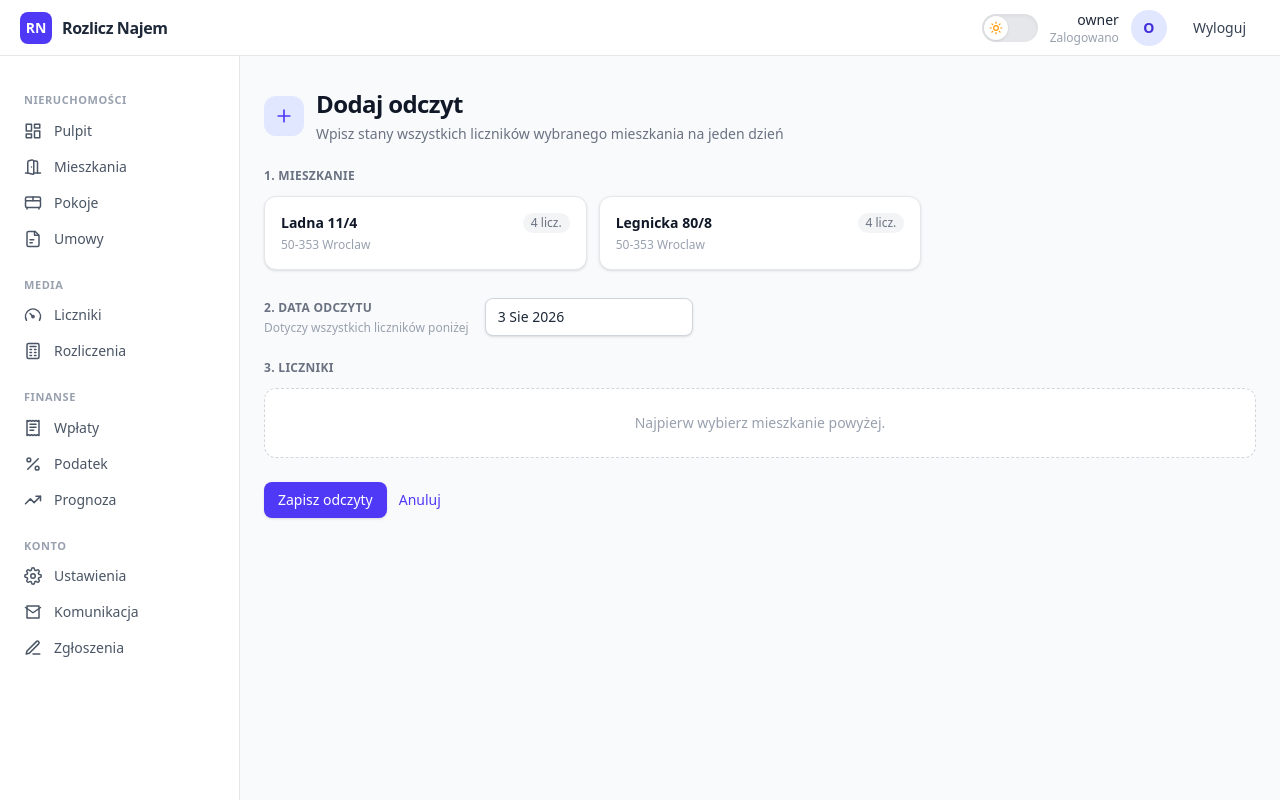
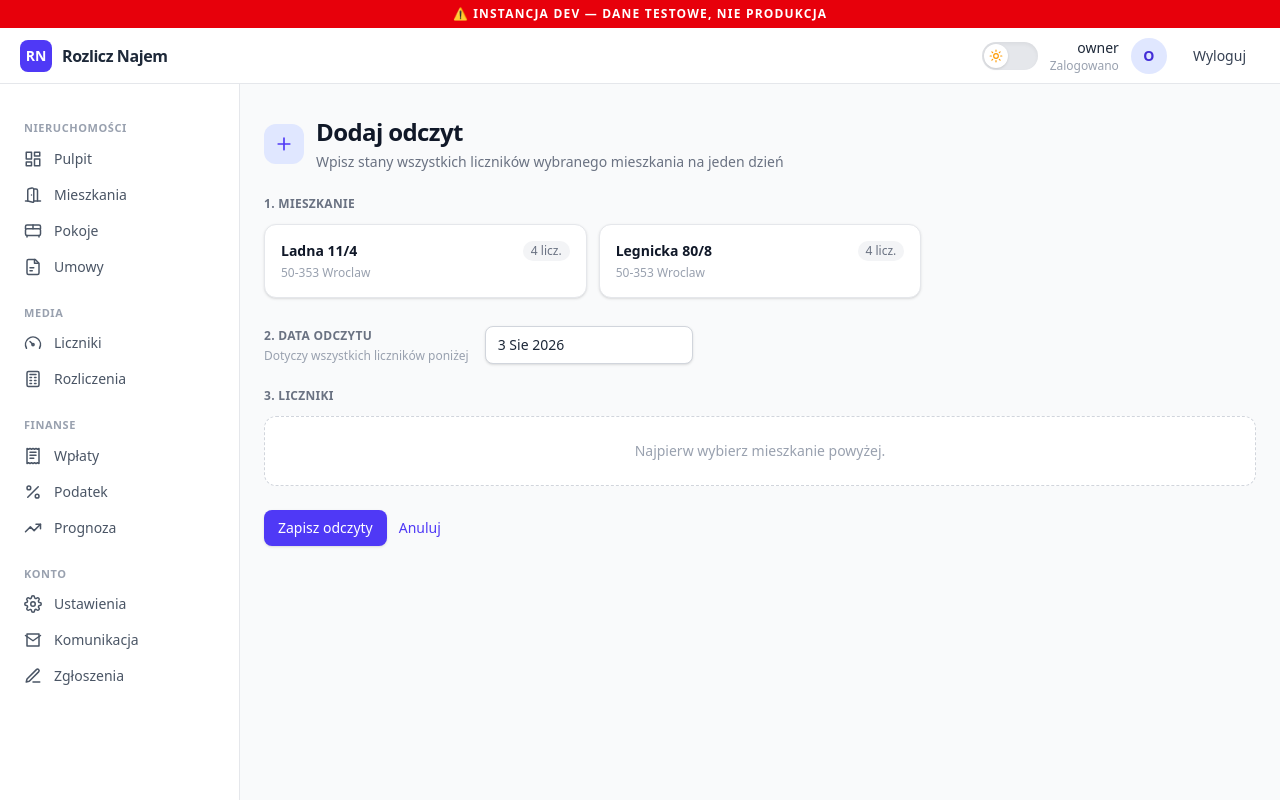
Before and after one commit to jdrwal/npbeta-py, a Django app: page /readings/add/ in a window 1280 px wide. Run offline with Django 5.2, Linux system fonts and the light colour scheme; a user stored in the database is signed in; data comes from the database, SQL or seed files in the repository; style sheets or scripts are compiled from the project's sources; parts of the project's set-up code (start-up, migrations or seed data) failed here and were passed over.

Commit message:
feat(ui): bright red DEV instance banner when DEBUG is on
A new dev_flags context processor exposes is_dev (settings.DEBUG); base.html renders a full-width red bar at the very top ('Instancja DEV — dane testowe, nie produkcja') on every page, including login. Absent in production (DEBUG off). Tests assert it shows with DEBUG=True and is hidden with DEBUG=False.

```diff
--- /dev/null
+++ b/apps/core/context_processors.py
@@ -0,0 +1,11 @@
+"""Template context processors for cross-cutting UI flags."""
+
+from typing import Any
+
+from django.conf import settings
+from django.http import HttpRequest
+
+
+def dev_flags(request: HttpRequest) -> dict[str, Any]:
+    """Expose whether this is a development (DEBUG) instance to templates."""
+    return {"is_dev": settings.DEBUG}
--- a/config/settings.py
+++ b/config/settings.py
@@ -75,6 +75,7 @@ TEMPLATES = [
                 "django.template.context_processors.request",
                 "django.contrib.auth.context_processors.auth",
                 "django.contrib.messages.context_processors.messages",
+                "apps.core.context_processors.dev_flags",
             ],
         },
     },
--- a/templates/base.html
+++ b/templates/base.html
@@ -20,6 +20,11 @@
 </head>
 <body class="h-screen">
 <div class="flex h-screen flex-col">
+    {% if is_dev %}
+    <div class="shrink-0 bg-red-600 px-4 py-1.5 text-center text-xs font-bold uppercase tracking-widest text-white">
+        ⚠ Instancja DEV — dane testowe, nie produkcja
+    </div>
+    {% endif %}
     {% if user.is_authenticated %}
     <header class="flex h-14 shrink-0 items-center justify-between border-b border-gray-200 bg-white px-5 dark:border-gray-800 dark:bg-gray-900">
         <div class="flex items-center gap-2.5">
```
Also changed, not shown: tests/test_smoke.py (+15 -1 lines).
